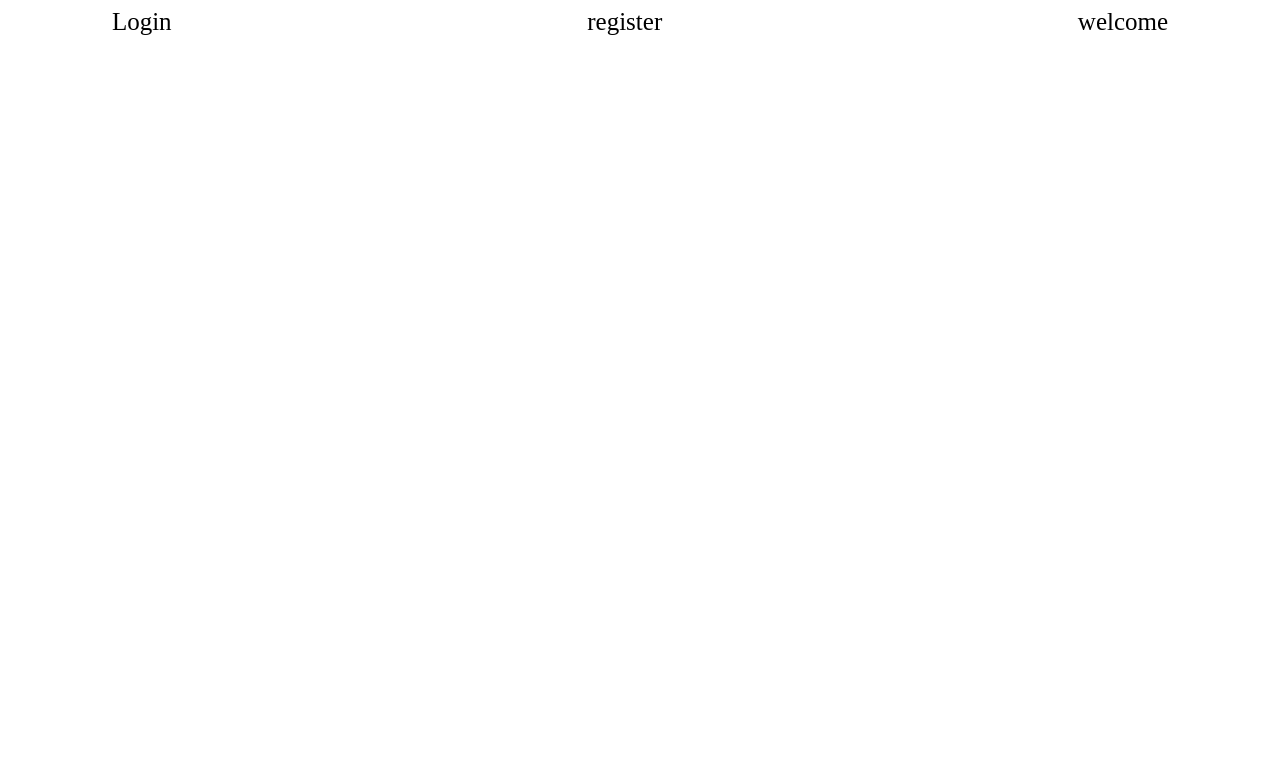
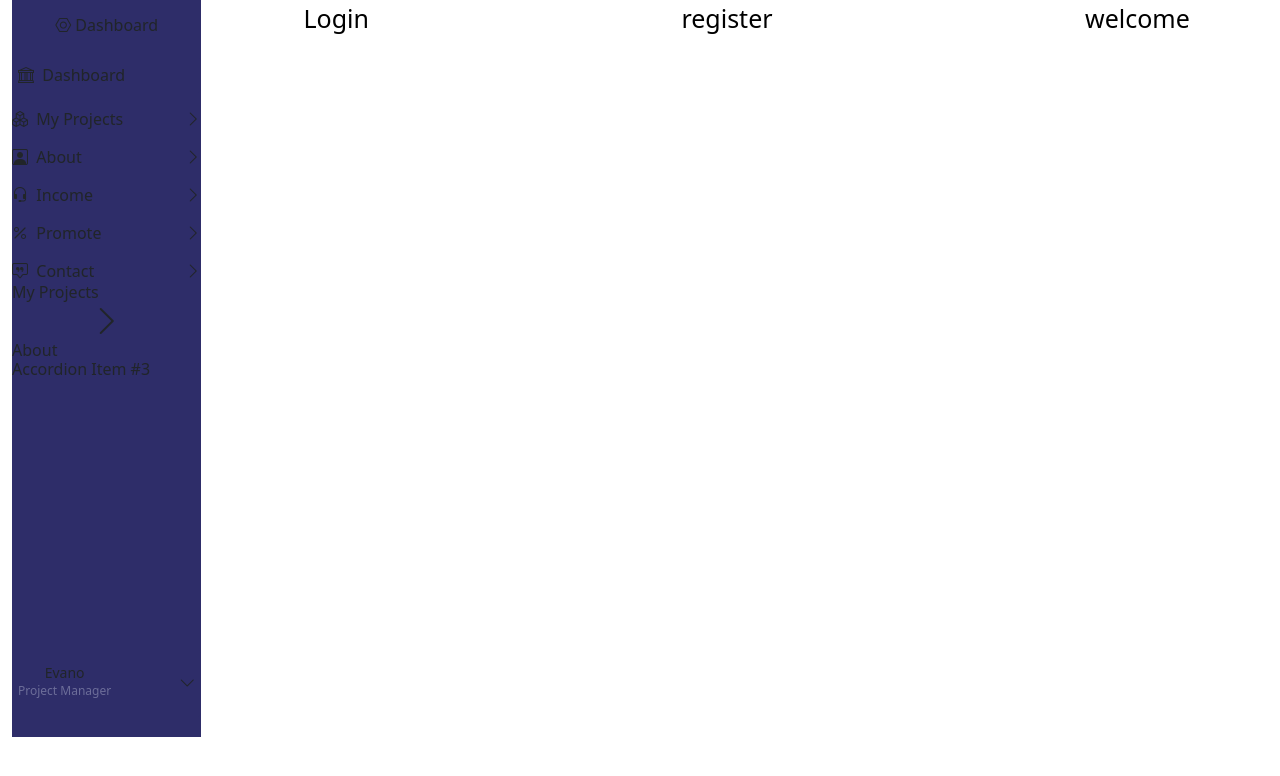
Before and after one commit to tirupathi2219/CRUD_CLIENT_NEW, a React (Create React App) app: page / in a window 1280 px wide. Shown: the top 776 px of the page. Built offline with nearby package versions, Linux system fonts and the light colour scheme.

Commit message:
css and dashoboard  add

```diff
--- a/package.json
+++ b/package.json
@@ -7,7 +7,10 @@
     "@testing-library/jest-dom": "^5.17.0",
     "@testing-library/react": "^13.4.0",
     "@testing-library/user-event": "^13.5.0",
+    "bootstrap": "^5.3.2",
+    "bootstrap-icons": "^1.11.3",
     "react": "^18.2.0",
+    "react-bootstrap-icons": "^1.10.3",
     "react-dom": "^18.2.0",
     "react-router-dom": "^6.11.1",
     "react-scripts": "5.0.1",
--- a/src/App.js
+++ b/src/App.js
@@ -5,6 +5,8 @@ import Welcome from './components/Welcome';
 import { BrowserRouter, Route, Routes } from 'react-router-dom';
 import Home from './components/Home';
 import '@fortawesome/fontawesome-free/css/all.min.css';
+import 'bootstrap/dist/css/bootstrap.css';
+import 'bootstrap-icons/font/bootstrap-icons.css'
 
 export const BE_URL = "http://localhost:321"
 
--- a/src/components/Home.js
+++ b/src/components/Home.js
@@ -1,13 +1,114 @@
+import React from "react";
 import { Link } from "react-router-dom";
-import './Home.scss';
+import styles from './Home.module.scss';
+
 
 function Home() {
   return (
-    <div className="main_container">
+    <>
+
+      <div className={`${styles.app} container-fluid`}>
+      <div className={`row`} >
+        <section className={`${styles.navigation_container} col-sm-2`}>
+          {/* <Dashboard /> */}
+          <div className={`${styles.main}`}>
+          <div className={`${styles.dashboard_header}`}>
+            <i className="bi bi-nut"></i> <span>Dashboard</span>
+          </div>
+          <div className={`${styles.navigation} d-flex flex-column  align-items-start`}>
+
+            <div><div><i className="bi bi-bank"></i>&nbsp; Dashboard</div></div>
+            <div>
+              <div>
+                <i className="bi bi-boxes"></i>&nbsp; My Projects
+              </div>
+              <i className="bi bi-chevron-right"></i>
+            </div>
+            <div>
+              <div>
+                <i className="bi bi-person-square"></i>&nbsp; About
+              </div>
+              <i className="bi bi-chevron-right"></i>
+            </div>
+            <div>
+              <div>
+                <i className="bi bi-headset"></i>&nbsp; Income
+              </div>
+              <i className="bi bi-chevron-right"></i>
+            </div>
+            <div>
+              <div>
+                <i className="bi bi-percent"></i>&nbsp; Promote
+              </div>
+              <i className="bi bi-chevron-right"></i>
+            </div>
+            <div>
+              <div>
+                <i className="bi bi-chat-square-quote"></i>&nbsp; Contact
+              </div>
+              <i className="bi bi-chevron-right"></i>
+            </div>
+          </div>
+          <div className="accordion-flush" id="accordionFlushExample">
+            <div className="accordion-item">
+              <h2 className="accordion-header" id="flush-headingOne">
+                <button className="accordion-button collapsed" type="button" data-bs-toggle="collapse" data-target="#flush-collapseOne" aria-expanded="false" aria-controls="flush-collapseOne">
+                  My Projects
+                </button>
+                <i className="bi bi-chevron-right"></i>
+              </h2>
+              <div id="flush-collapseOne" className="accordion-collapse collapse" aria-labelledby="flush-headingOne" data-bs-parent="#accordionFlushExample">
+                <div className="accordion-body">Placeholder content for this accordion, which is intended to demonstrate the <code>.accordion-flush</code> className. This is the first item's accordion body.</div>
+              </div>
+            </div>
+            <div className="accordion-item">
+              <h2 className="accordion-header" id="flush-headingTwo">
+                <button className="accordion-button collapsed" type="button" data-bs-toggle="collapse" data-bs-target="#flush-collapseTwo" aria-expanded="false" aria-controls="flush-collapseTwo">
+                  About
+                </button>
+              </h2>
+              <div id="flush-collapseTwo" className="accordion-collapse collapse" aria-labelledby="flush-headingTwo" data-bs-parent="#accordionFlushExample">
+                <div className="accordion-body">Placeholder content for this accordion, which is intended to demonstrate the <code>.accordion-flush</code> className. This is the second item's accordion body. Let's imagine this being filled with some actual content.</div>
+              </div>
+            </div>
+            <div className="accordion-item">
+              <h2 className="accordion-header" id="flush-headingThree">
+                <button className="accordion-button collapsed" type="button" data-bs-toggle="collapse" data-bs-target="#flush-collapseThree" aria-expanded="false" aria-controls="flush-collapseThree">
+                  Accordion Item #3
+                </button>
+              </h2>
+              <div id="flush-collapseThree" className="accordion-collapse collapse" aria-labelledby="flush-headingThree" data-bs-parent="#accordionFlushExample">
+                <div className="accordion-body">Placeholder content for this accordion, which is intended to demonstrate the <code>.accordion-flush</code> className. This is the third item's accordion body. Nothing more exciting happening here in terms of content, but just filling up the space to make it look, at least at first glance, a bit more representative of how this would look in a real-world application.</div>
+              </div>
+            </div>
+          </div>
+
+          <div className={`${styles.dashboard_footer_container}`}>
+            <div className={`${styles.dashboard_footer}`}>
+              <div className="d-flex">
+                {/* <img src={avatar} alt="Avatar" className={`${styles.avatar}`} /> */}
+                <div className={`${styles.avatar_info}`}>
+                  <h6>Evano</h6>
+                  <p>Project Manager</p>
+                </div>
+              </div>
+              <i className="bi bi-chevron-down"></i>
+            </div>
+          </div>
+        </div>
+        </section>
+        <section className={`${styles.content_container} col-sm-10`}>
+          {/* <DashboardOverview /> */}
+          <div className={styles.main_container}>
         <Link to='/login'>Login</Link><br />
         <Link to='/register'>register</Link><br />
         <Link to='/welcome'>welcome</Link>
+      </div>
+        </section>
+      </div>
     </div>
+
+    </>
   )
 }
 
--- /dev/null
+++ b/src/components/Home.module.scss
@@ -0,0 +1,84 @@
+.main {
+    position: relative;
+    height: 100%;
+    background-color: #2e2d69;
+
+
+    .dashboard_header {
+        padding: 13px 0px 20px;
+    }
+
+    .navigation {
+        gap: 14px;
+
+        >div {
+            &:first-child {
+                border: 1px solid #2e2d69;
+                background-color: #2e2d69;
+                border-radius: 4px;
+                padding: 5px;
+            }
+
+            display: flex;
+            justify-content: space-between;
+            width: 100%;
+        }
+
+    }
+
+    .dashboard_footer_container {
+        position: relative;
+        min-height: 358px;
+
+    .dashboard_footer {
+        display: flex;
+        justify-content: space-between;
+        width: 100%;
+        align-items: center;
+        border: 1px solid #2e2d69;
+        background-color: #2e2d69;
+        border-radius: 4px;
+        padding: 0px 5px;
+        position: absolute;
+        bottom: 20px;
+
+        >div {
+            align-items: center;
+        }
+
+        .avatar_info {
+            margin-top: 15px;
+
+            >h6 {
+                margin-bottom: 0px;
+                font-size: 14px;
+            }
+
+            >p {
+                font-size: 12px;
+                color: #6c6d99;
+            }
+        }
+
+            .avatar {
+                border-radius: 50%;
+                width: 25px;
+                height: 25px;
+                margin-right: 10px;
+            }
+        }
+
+    }
+
+}
+
+.main_container {
+    display: flex;
+    justify-content: space-around;
+
+    a {
+        text-decoration: none;
+        color: black;
+        font-size: 25px;
+    }
+}
--- a/src/components/Home.scss
+++ /dev/null
@@ -1,10 +0,0 @@
-.main_container {
-    display: flex;
-    justify-content: space-around;
-
-    a {
-        text-decoration: none;
-        color: black;
-        font-size: 25px;
-    }
-}
```
Also changed, not shown: 1 other file (tests, documents, lock files or other folders).
